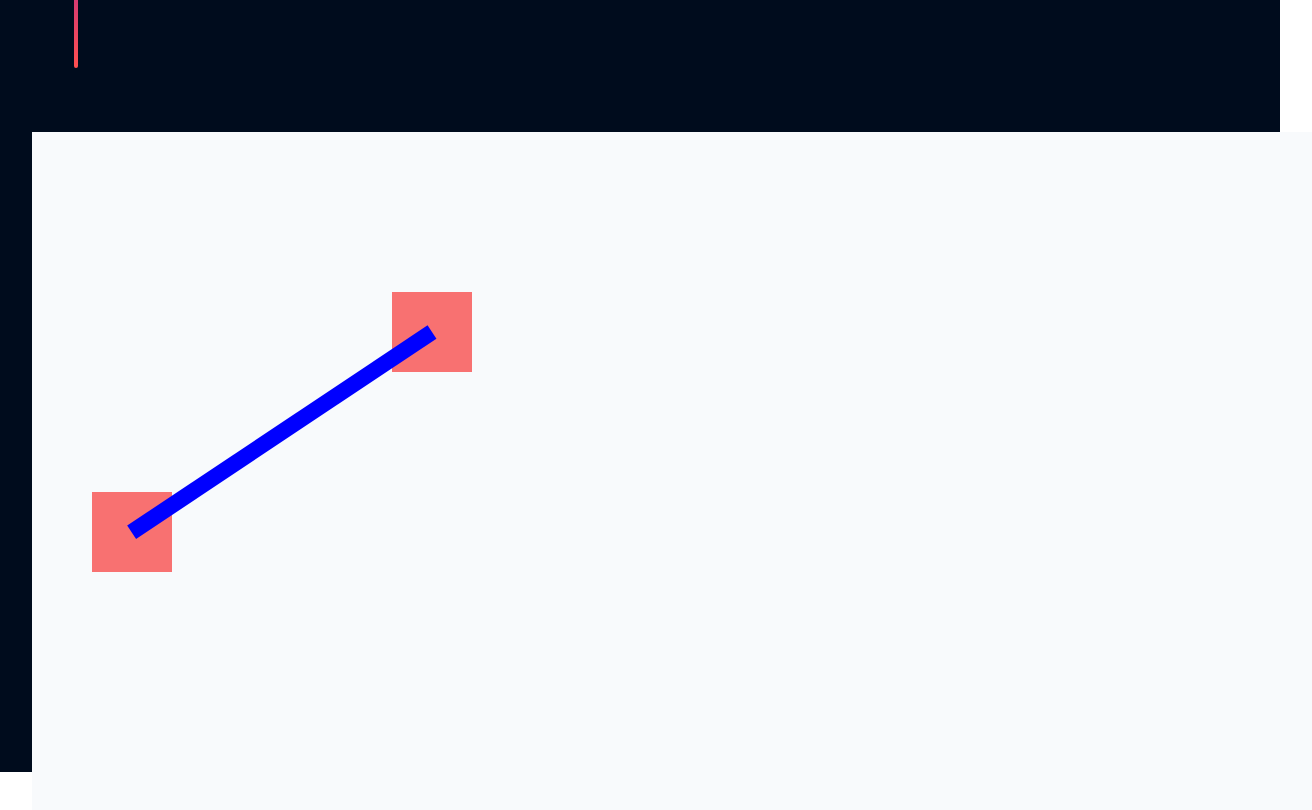
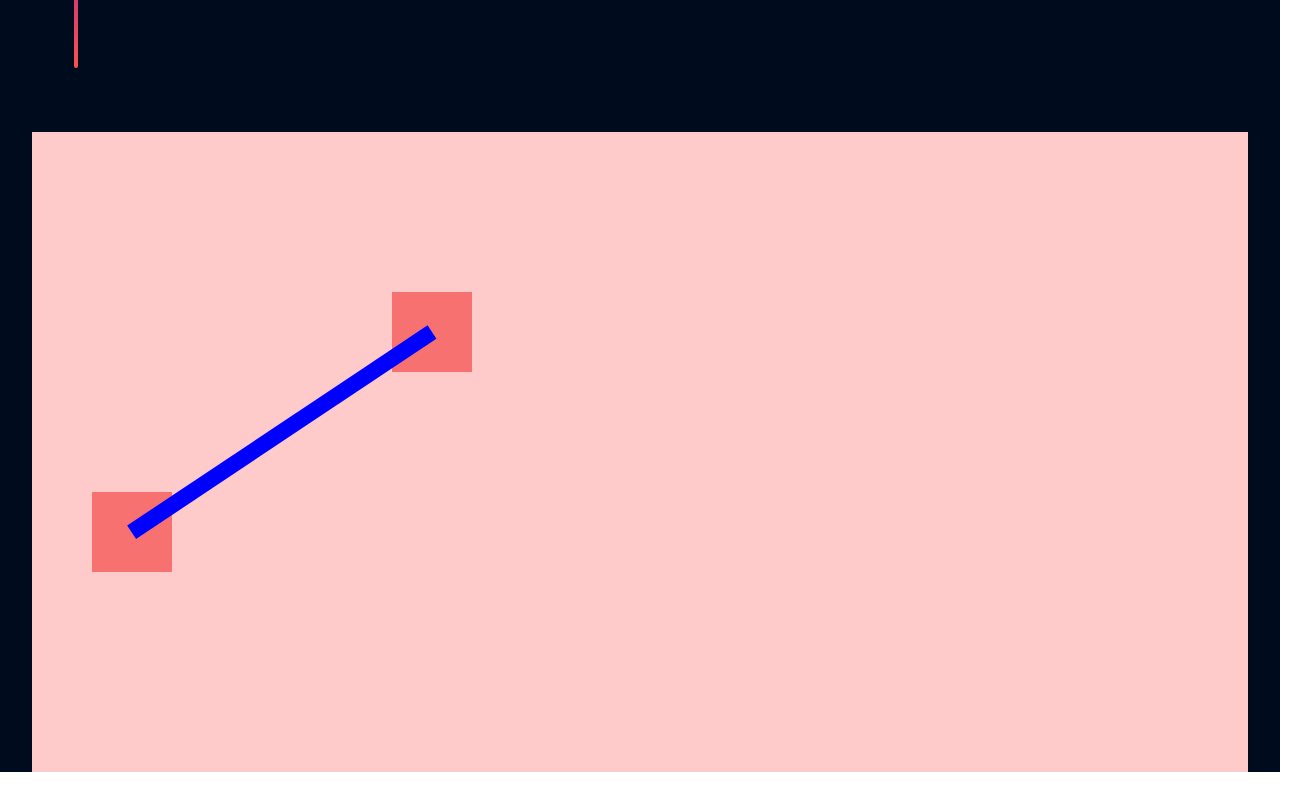
Before and after one commit to AnoirsGit/personal-webpage-front, a SvelteKit app: page / in a window 1280 px wide. Shown: the part 640-1450 px from the top of the page, 1312 px wide, since content can reach past the window. After the commit the page ends 1412 px from the top, so only its background shows below. Built offline with nearby package versions, Linux system fonts and the light colour scheme.

Commit message:
add zoomable and draggable wrapper for tree

```diff
--- a/src/components/tree/Tree.svelte
+++ b/src/components/tree/Tree.svelte
@@ -1,31 +1,44 @@
 <script>
 	import Node from './Node.svelte';
 	import Edge from './Edge.svelte';
+	import TreeWrapper from './TreeWrapper.svelte';
 	import { getEdges } from './helpers/edge';
 	import { onMount } from 'svelte';
 
-	export let nodes =[
-		{ id: 1, treeId: 1, size:80, position: { x: 400, y: 200 }, prevNode: null, nexNode: 2, childs: [] },
-		{ id: 2, treeId: 1, size:80, position: { x: 100, y: 400 }, prevNode: 1, nexNode: null, childs: [] }
+	export let nodes = [
+		{
+			id: 1,
+			treeId: 1,
+			size: 80,
+			position: { x: 400, y: 200 },
+			prevNode: null,
+			nexNode: 2,
+			childs: []
+		},
+		{
+			id: 2,
+			treeId: 1,
+			size: 80,
+			position: { x: 100, y: 400 },
+			prevNode: 1,
+			nexNode: null,
+			childs: []
+		}
 	];
 
-	let edges =[];
+	let edges = [];
 
 	onMount(() => {
 		edges = getEdges(nodes);
-
 	});
 </script>
 
-<div class="w-full h-160 cursor-move">
-	<div class="relative w-screen h-200 bg-slate-50">
-		{#each nodes as node}
-			<Node {node} />
-		{/each}
+<TreeWrapper>
+	{#each nodes as node}
+		<Node {node} />
+	{/each}
 
-		{#each edges as edge}
+	{#each edges as edge}
 		<Edge width={4} edgeStyle={edge.edgeStyle} />
-		{/each}
-
-	</div>
-</div>
+	{/each}
+</TreeWrapper>
--- /dev/null
+++ b/src/components/tree/TreeWrapper.svelte
@@ -0,0 +1,74 @@
+<script>
+	let scale = 1;
+	let offsetX = 0;
+	let offsetY = 0;
+
+	let isDragging = false;
+	let isDraggingContent = false;
+
+	function handleWheel(event) {
+		event.preventDefault();
+		const deltaY = event.deltaY;
+
+		// Calculate new scale based on scroll direction
+		if (deltaY > 0) {
+			scale = Math.max(1, scale - 0.1); // Prevent zooming out below 1
+		} else {
+			scale += 0.1;
+		}
+
+		// Constrain the scale within a certain range
+		scale = Math.min(2, scale); // Maximum scale of 2
+	}
+
+	function handleMouseDown(event) {
+		isDragging = true;
+		offsetX = event.clientX;
+		offsetY = event.clientY;
+	}
+
+	function handleMouseMove(event) {
+		if (!isDragging) return;
+
+		// Calculate the amount to move based on mouse movement
+		const deltaX = event.clientX - offsetX;
+		const deltaY = event.clientY - offsetY;
+
+		// Update the container's scroll position
+		const container = event.target.closest('.draggable-container');
+		container.scrollLeft -= deltaX;
+		container.scrollTop -= deltaY;
+
+		// Update the initial offset for the next movement
+		offsetX = event.clientX;
+		offsetY = event.clientY;
+	}
+
+	function handleMouseUp() {
+		console.log();
+		isDragging = false;
+	}
+</script>
+
+<div
+	class="draggable-container bg-red-200 w-full h-160 overflow-hidden {isDragging
+		? 'cursor-grab'
+		: ''}"
+	on:wheel={handleWheel}
+	on:mousedown={handleMouseDown}
+	on:mousemove={handleMouseMove}
+	on:mouseup={handleMouseUp}
+	style="position: relative;"
+>
+	<div
+		class="draggable-content w-full h-full"
+		style="
+    transform-origin: top left;
+    transform: scale({scale});
+    overflow: hidden;
+    position: absolute;
+  "
+	>
+		<slot />
+	</div>
+</div>
```
